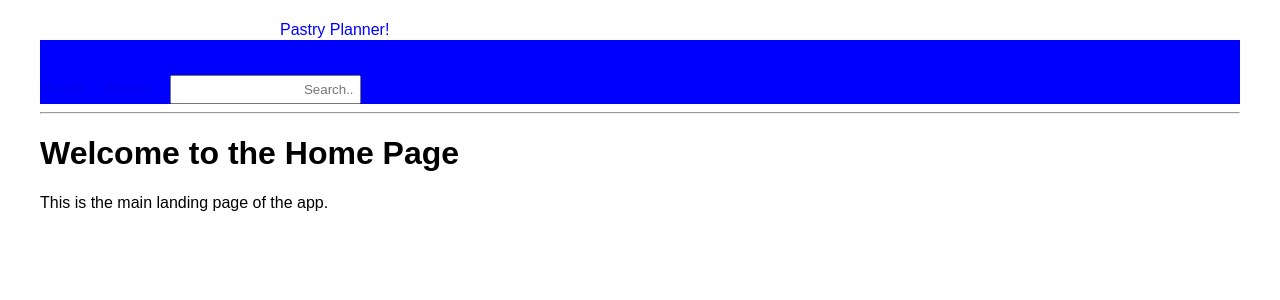
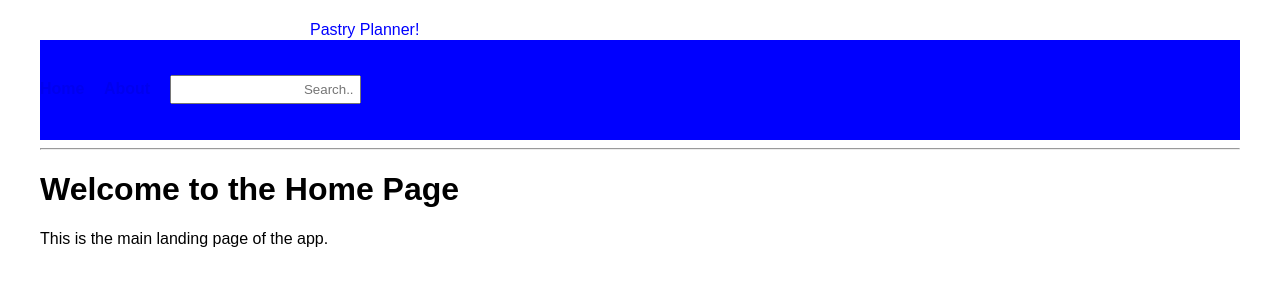
Before and after one commit to RandomFurret/SE2-Flask-Project, a Flask app: page / in a window 1280 px wide. Shown: the top 300 px of the page. Run offline with Flask 3, Linux system fonts and the light colour scheme.

Commit message:
Update base.html
Changing the size of the nav.

```diff
--- a/templates/base.html
+++ b/templates/base.html
@@ -12,7 +12,7 @@ nav p {
     text-align: center;
     position: absolute;
     margin-right: 25px;
-    left: 280px;
+    left: 310px;
     top: 5px;
 }
 
@@ -21,6 +21,11 @@ nav input[type=text]{
     top: 100px;
     padding: 5px;
     left: 100px;
+
+}
+
+nav{
+    height: 100px;
 
 }
 </style>
```
